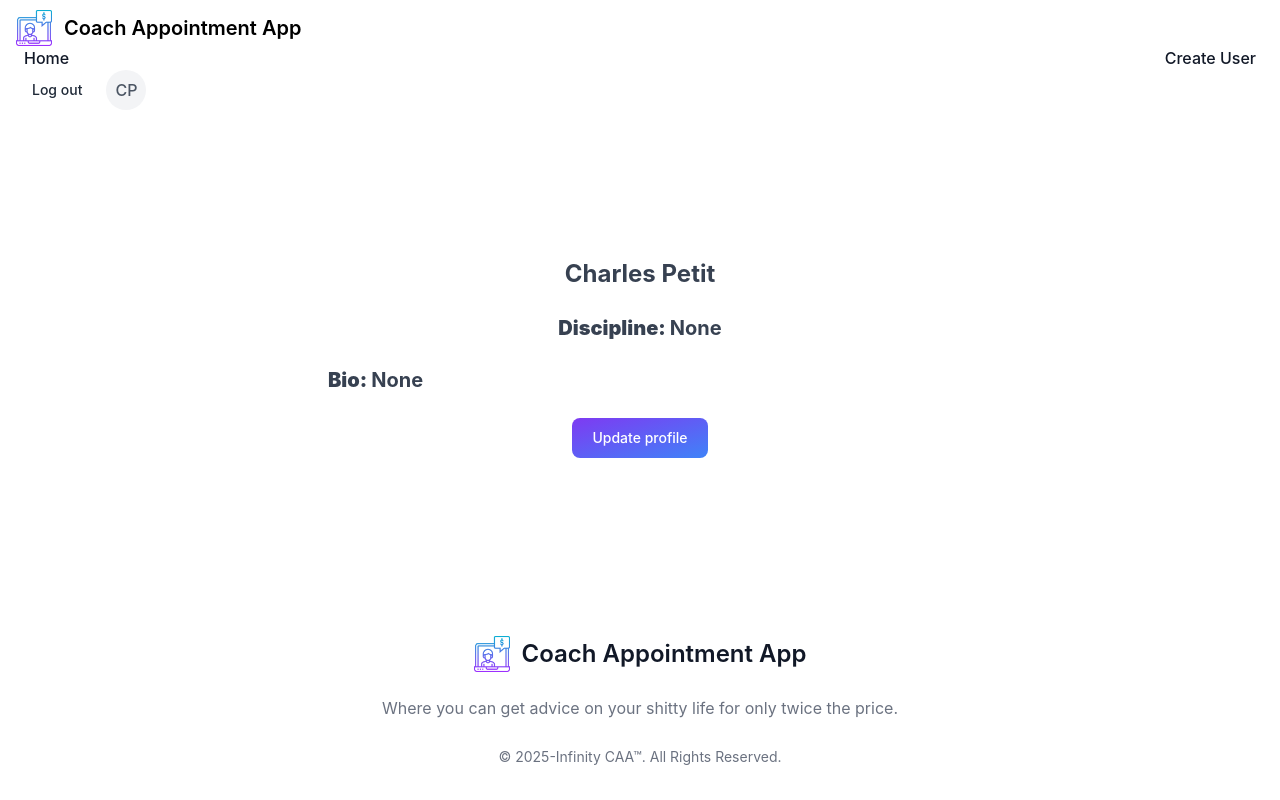
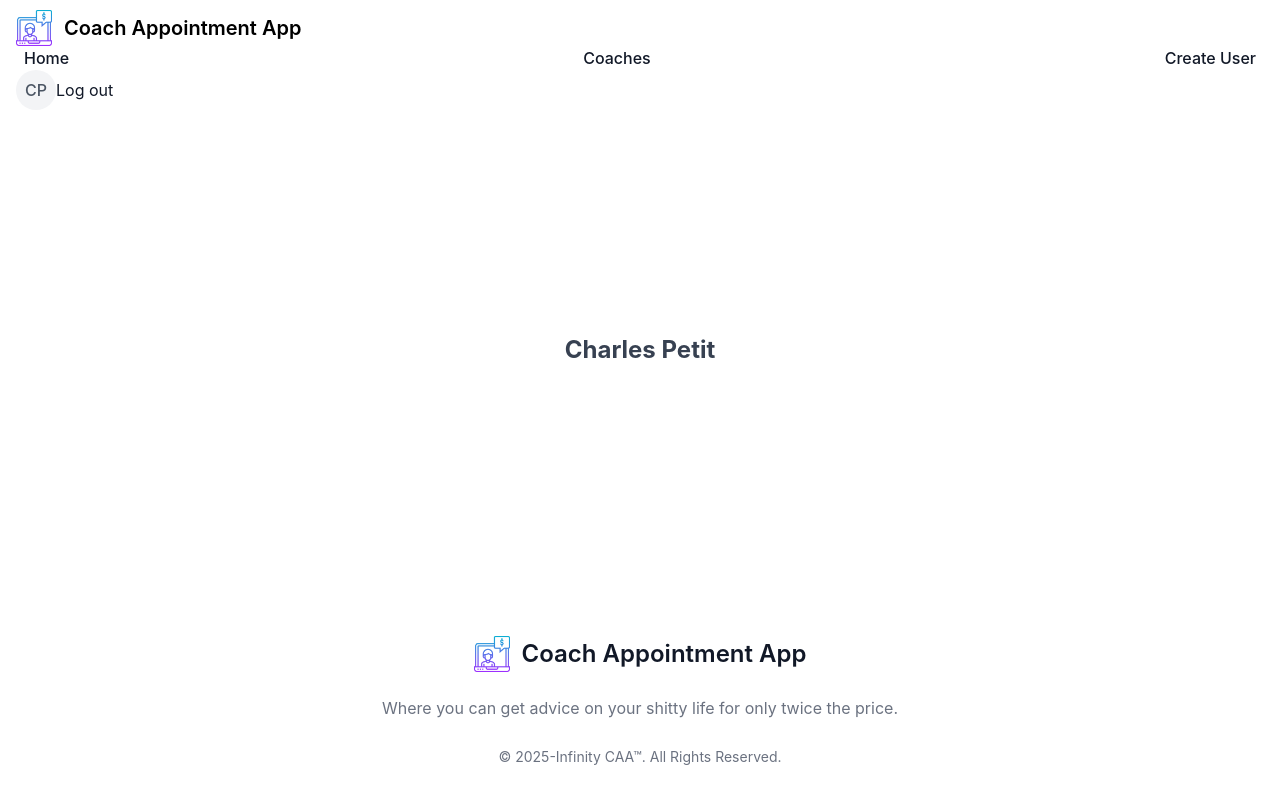
Before and after one commit to CpHeat/coach-appointment-app, a Django app: page /profile/ in a window 1280 px wide. Run offline with Django 5.2, Linux system fonts and the light colour scheme; a user stored in the database is signed in; data comes from the database, SQL or seed files in the repository; both versions use the stored data as it was after the commit; style sheets or scripts are compiled from the project's sources; some libraries are stand-ins or nearby versions.

Commit message:
coaches page

```diff
--- a/coach_appointment_project/coach_appointment_site/templates/coach_appointment_site/dashboard.html
+++ b/coach_appointment_project/coach_appointment_site/templates/coach_appointment_site/dashboard.html
@@ -310,9 +310,9 @@
                                 {% endif %}
                                 <img class="w-20 h-20 rounded-full mb-4"
        src="{{ STATIC_URL }}../static/coach_appointment_site/images/coaches/{{ coach.profile.avatar }}.jpg" alt="Profile avatar">
-                                <p class="text-gray-700 text-sm dark:text-gray-300 mb-6 text-lg font-bold"><strong>Discipline: </strong>{{ coach.profile.discipline }}</p>
+                                <p class="text-gray-700 text-sm dark:text-gray-300 mb-6 text-xl font-bold"><strong>Discipline: </strong>{{ coach.profile.discipline }}</p>
   <p class="w-1/2 text-gray-700 text-sm dark:text-gray-300 mb-6 text-md font-bold"><strong>Bio: </strong>{{ coach.profile.bio }}</p>
-                                  <p class="w-1/2 text-gray-700 text-sm dark:text-gray-300 mb-6 text-md font-bold"><strong>Your appointments:</strong></p>
+                                  <p class="w-1/2 text-gray-700 text-sm dark:text-gray-300 mb-6 text-lg font-bold"><strong>Your appointments:</strong></p>
 
                                 <ul class="w-full divide-y divide-gray-200 dark:divide-gray-700">
                                     {% for appointment in coach.appointments_coach.all %}
--- a/coach_appointment_project/coach_appointment_site/templates/coach_appointment_site/partials/header.html
+++ b/coach_appointment_project/coach_appointment_site/templates/coach_appointment_site/partials/header.html
@@ -5,6 +5,8 @@
 {% url 'coach_appointment_site:dashboard' as dashboard_url %}
 {% url 'coach_appointment_site:create_user' as create_user_url %}
 {% url 'coach_appointment_site:login' as login_url %}
+{% url 'coach_appointment_site:coaches' as coaches_url %}
+
 <header>
     <nav class="bg-white border-gray-200 px-4 lg:px-6 py-2.5 dark:bg-gray-800">
         <div class="flex flex-wrap justify-between items-center mx-auto max-w-screen-xl">
@@ -14,9 +16,6 @@
             </a>
             <div class="flex items-center lg:order-2">
                 {% if user.is_authenticated %}
-                    <a href="{% url 'coach_appointment_site:logout' %}" class="text-gray-800 dark:text-white hover:bg-gray-50 focus:ring-4 focus:ring-gray-300 font-medium rounded-lg text-sm px-4 lg:px-5 py-2 lg:py-2.5 mr-2 dark:hover:bg-gray-700 focus:outline-none dark:focus:ring-gray-800">
-                        Log out
-                    </a>
                     <a href="{% url 'coach_appointment_site:profile' %}">
                         {% if user.profile.avatar %}
                         {% if not user|has_group:'admin' and user|has_group:'coach' %}
@@ -29,6 +28,9 @@
                               <span class="font-medium text-gray-600 dark:text-gray-300">{{ user.first_name|slice:":1" }}{{ user.last_name|slice:":1" }}</span>
                           </div>
                         {% endif %}
+                    </a>
+                    <a href="{% url 'coach_appointment_site:logout' %}" class="text-bold block px-4 lg:px-5 py-2 lg:py-2.5 mr-2 text-gray-900 rounded-sm hover:bg-gray-100 md:hover:bg-transparent md:hover:text-blue-700 md:p-0 md:dark:hover:text-blue-500 dark:text-white dark:hover:bg-gray-700 dark:hover:text-white md:dark:hover:bg-transparent dark:border-gray-700">
+                        Log out
                     </a>
                 {% else %}
                     {% if request.path == login_url %}
@@ -55,6 +57,17 @@
                             <a href="{% url 'coach_appointment_site:index' %}" class="block py-2 px-3 text-gray-900 rounded-sm hover:bg-gray-100 md:hover:bg-transparent md:hover:text-blue-700 md:p-0 md:dark:hover:text-blue-500 dark:text-white dark:hover:bg-gray-700 dark:hover:text-white md:dark:hover:bg-transparent dark:border-gray-700">
                         {% endif %}
                             Home
+                        </a>
+                    </li>
+                </ul>
+                <ul class="flex flex-col mt-4 font-medium lg:flex-row lg:space-x-8 lg:mt-0 mx-2">
+                    <li>
+                        {% if request.path == coaches_url %}
+                            <a href="{% url 'coach_appointment_site:coaches' %}" class="block py-2 px-3 text-white bg-blue-700 rounded-sm md:bg-transparent md:text-blue-700 md:p-0 md:dark:text-blue-500" aria-current="page">
+                        {% else %}
+                            <a href="{% url 'coach_appointment_site:coaches' %}" class="block py-2 px-3 text-gray-900 rounded-sm hover:bg-gray-100 md:hover:bg-transparent md:hover:text-blue-700 md:p-0 md:dark:hover:text-blue-500 dark:text-white dark:hover:bg-gray-700 dark:hover:text-white md:dark:hover:bg-transparent dark:border-gray-700">
+                        {% endif %}
+                            Coaches
                         </a>
                     </li>
                 </ul>
--- a/coach_appointment_project/coach_appointment_site/templates/coach_appointment_site/profile.html
+++ b/coach_appointment_project/coach_appointment_site/templates/coach_appointment_site/profile.html
@@ -11,6 +11,9 @@
 {% if not user|has_group:'admin' and user|has_group:'coach' %}
   <img class="w-36 h-36 rounded-full"
        src="{{ STATIC_URL }}../static/coach_appointment_site/images/coaches/{{ user.profile.avatar }}.jpg" alt="Profile avatar">
+{% elif not user|has_group:'admin' and user|has_group:'customer' %}
+  <img class="w-36 h-36 rounded-full"
+       src="{{ STATIC_URL }}../static/coach_appointment_site/images/customers/{{ user.profile.avatar }}.jpg" alt="Profile avatar">
 {% else %}
       <div class="relative inline-flex items-center justify-center w-10 h-10 overflow-hidden bg-gray-100 rounded-full dark:bg-gray-600">
           <span class="font-medium text-gray-600 dark:text-gray-300">{{ user.first_name|slice:":1" }}{{ user.last_name|slice:":1" }}</span>
@@ -18,13 +21,13 @@
 {% endif %}
 {% endif %}
   <h2 class="text-gray-700 text-2xl dark:text-gray-300 mb-6 text-2xl font-bold">{{ user.first_name }} {{ user.last_name }}</h2>
-
+{% if not user|has_group:'admin' and user|has_group:'coach' %}
   <p class="text-gray-700 text-xl dark:text-gray-300 mb-6 text-lg font-bold"><strong>Discipline: </strong>{{ user.profile.discipline }}</p>
   <p class="w-1/2 text-gray-700 text-xl dark:text-gray-300 mb-6 text-md font-bold"><strong>Bio: </strong>{{ user.profile.bio }}</p>
-
 <a href="{% url 'coach_appointment_site:update_profile' %}">
 <button name="form_type" value="note" class="text-white bg-gradient-to-br from-purple-600 to-blue-500 hover:bg-gradient-to-bl focus:ring-4 focus:outline-none focus:ring-blue-300 dark:focus:ring-blue-800 font-medium rounded-lg text-sm px-5 py-2.5 text-center me-2 mb-2" type="submit">
                 Update profile
             </button>
   </a>
+{% endif %}
 {% endblock %}
--- a/coach_appointment_project/coach_appointment_site/urls.py
+++ b/coach_appointment_project/coach_appointment_site/urls.py
@@ -18,4 +18,5 @@ urlpatterns = [
     path("appointment/<int:appointment_id>/delete/", views.delete_appointment_view, name="delete_appointment"),
     path("profile/update/", views.update_profile_view, name="update_profile"),
     path("profile/", views.profile_view, name="profile"),
+    path("coaches/", views.coaches_view, name="coaches"),
 ] + debug_toolbar_urls()
--- a/coach_appointment_project/coach_appointment_site/views/site.py
+++ b/coach_appointment_project/coach_appointment_site/views/site.py
@@ -83,6 +83,11 @@ def dashboard_view(request):
 def index_view(request):
     return render(request, "coach_appointment_site/index.html", {})
 
+@group_required([])
 def profile_view(request):
     profile = request.user.profile
     return render(request, "coach_appointment_site/profile.html", {'profile': profile})
+
+def coaches_view(request):
+    coaches = User.objects.filter(groups__name='coach')
+    return render(request, "coach_appointment_site/coaches.html", {"coaches": coaches})
```
Also changed, not shown: coach_appointment_project/coach_appointment_site/templates/coach_appointment_site/coaches.html (added, +32 -0 lines), coach_appointment_project/coach_appointment_site/views/registration.py (+8 -0 lines), coach_appointment_project/db.sqlite3.
